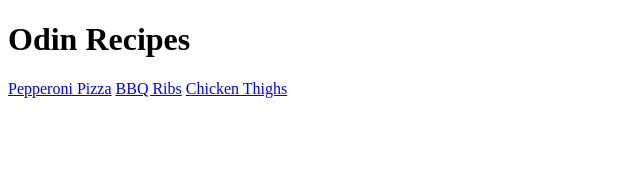
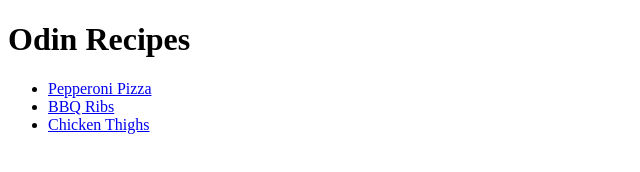
Before and after one commit to LukeAgius024/odin-recipes, a plain HTML site: page index.html in a window 1280 px wide. Shown: the whole page, without its empty margins (0-640 px from the left). Drawn offline with Linux system fonts and the light colour scheme.

Commit message:
Place navigation links in an unordered list.

```diff
--- a/index.html
+++ b/index.html
@@ -8,8 +8,10 @@
 
     <body>
         <h1>Odin Recipes</h1>
-        <a href="recipes/pepperoni-pizza.html">Pepperoni Pizza</a>
-        <a href="recipes/bbq-ribs.html">BBQ Ribs</a>
-        <a href="recipes/chicken-thighs.html">Chicken Thighs</a>
+        <ul>
+            <li><a href="recipes/pepperoni-pizza.html">Pepperoni Pizza</a></li>
+            <li><a href="recipes/bbq-ribs.html">BBQ Ribs</a></li>
+            <li><a href="recipes/chicken-thighs.html">Chicken Thighs</a></li>
+        </ul>
     </body>
 </html>
```
